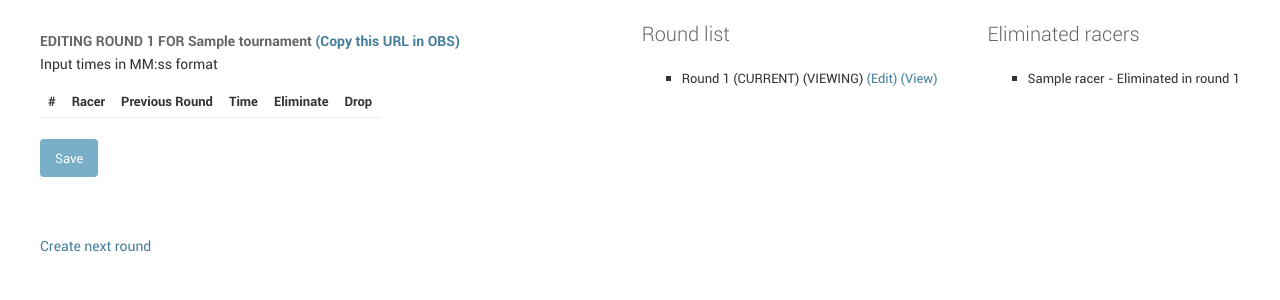
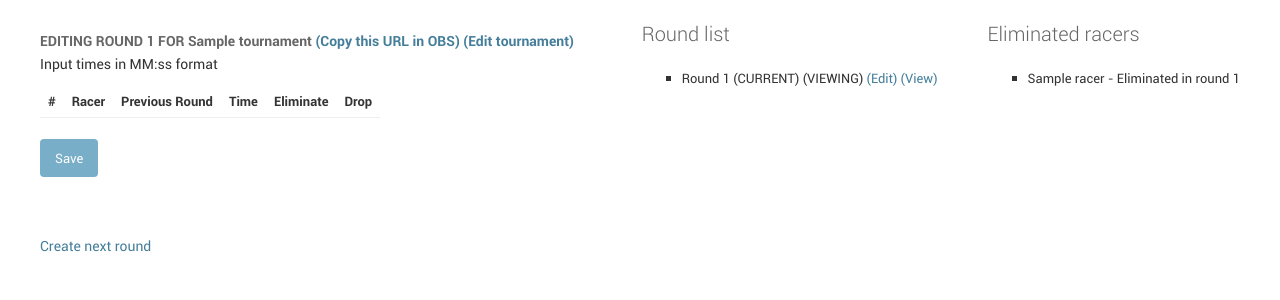
Before and after one commit to virusereturns/kotracker, a Django app: page /edit_round/1/1/ in a window 1280 px wide. Shown: the part 60-360 px from the top of the page. Run offline with Django 3.2, Linux system fonts and the light colour scheme; a user stored in the database is signed in; tables that the repository leaves empty hold one stand-in row (values such as "Sample post"); lists and menus that the app fills with data are empty.

Commit message:
improved the sorting when a racer has dropped, also added a convenience link to the tournament

```diff
--- a/kotracker/static/css/styles.css
+++ b/kotracker/static/css/styles.css
@@ -3,7 +3,7 @@
   src: url("../fonts/GF-TecmoSet2.TTF");
 }
 body {
-    # background-color: #FF00FF;
+    background-color: #FF00FF;
     font-family: "Tecmo";
     color: antiquewhite;
     text-shadow:
--- a/templates/edit_round.html
+++ b/templates/edit_round.html
@@ -4,7 +4,10 @@
 <div style="float:left">
 <form method="post">
     {% csrf_token %}
-    <h3>EDITING ROUND {{round.number}} FOR {{tournament.name}} <a target="_blank" href="/view_round/{{ tournament.id}}/{{round.number}}">(Copy this URL in OBS)</a></h3>
+    <h3>EDITING ROUND {{round.number}} FOR {{tournament.name}}
+        <a target="_blank" href="/view_round/{{ tournament.id}}/{{round.number}}">(Copy this URL in OBS)</a>
+        <a target="_blank" href="/rockyirs/tracker/tournament/{{tournament.id}}/">(Edit tournament)</a>
+    </h3>
     <p>Input times in MM:ss format</p>
     <table>
         <tr>
@@ -36,7 +39,7 @@
         <h1>Eliminated racers</h1>
         <ul>
             {% for racer in eliminated_racers %}
-            <li>{{racer.name}} - Eliminated in round {{racer.elimination_round}}</li>
+            <li>{{racer.name}} - {% if racer.eliminated %}Eliminated{%else%}Dropped{%endif%} in round {{racer.elimination_round}}</li>
             {% endfor %}
         </ul>
     </div>
--- a/tracker/templatetags/duration.py
+++ b/tracker/templatetags/duration.py
@@ -6,8 +6,6 @@
 
 @register.filter
 def duration(td):
-    if td == timedelta(1):
-        return '-'
     if not td:
         return ''
     minutes, seconds = divmod(td.seconds + td.days * 86400, 60)
--- a/tracker/views.py
+++ b/tracker/views.py
@@ -1,7 +1,8 @@
 from django.shortcuts import render, get_object_or_404, reverse
 from django.contrib.auth.decorators import login_required
+from django.db.models import Q
 # from django.db.models import Max
-from django.http import HttpResponse, HttpResponseRedirect
+from django.http import HttpResponseRedirect
 from .models import *
 
 # Create your views here.
@@ -11,7 +12,7 @@
     tournament_object = get_object_or_404(Tournament, pk=tournament)
     round_object = get_object_or_404(Round, tournament=tournament, number=number)
     racer_rounds = RacerRound.objects.filter(
-        racer__tournament=tournament_object, round_number=round_object).order_by('racer__eliminated', 'time')
+        racer__tournament=tournament_object, round_number=round_object).order_by('time', '-racer__elimination_round')
     # return HttpResponse("round {} tournament {}".format(round_object, tournament_object))
     return render(request, 'view_round.html', {
         'racer_rounds': racer_rounds, 'round': round_object, 'tournament': tournament_object})
@@ -23,8 +24,9 @@
     round_object = get_object_or_404(Round, tournament=tournament, number=number)
     racer_rounds = RacerRound.objects.filter(
         racer__tournament=tournament_object, round_number=round_object,
-        racer__eliminated=False).order_by('racer__eliminated', 'time')
-    eliminated_racers = Racer.objects.filter(tournament=tournament_object, eliminated=True)
+        racer__eliminated=False, racer__dropped=False).order_by('time')
+    eliminated_racers = Racer.objects.filter(
+        Q(eliminated=True) | Q(dropped=True), tournament=tournament_object).order_by('-elimination_round')
     if int(number) > 1:
         sort = True
         for racer_round in racer_rounds:
```
